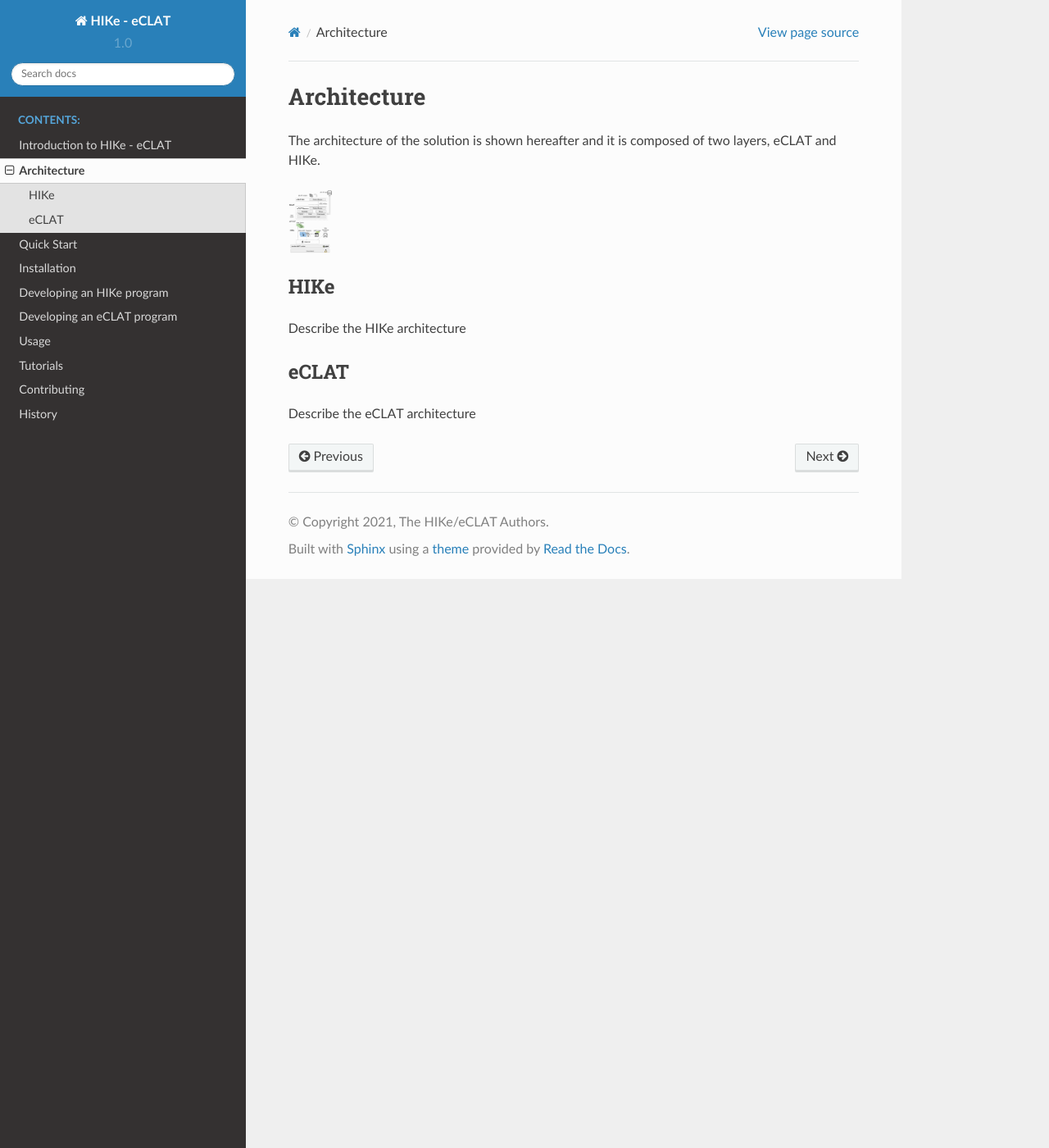
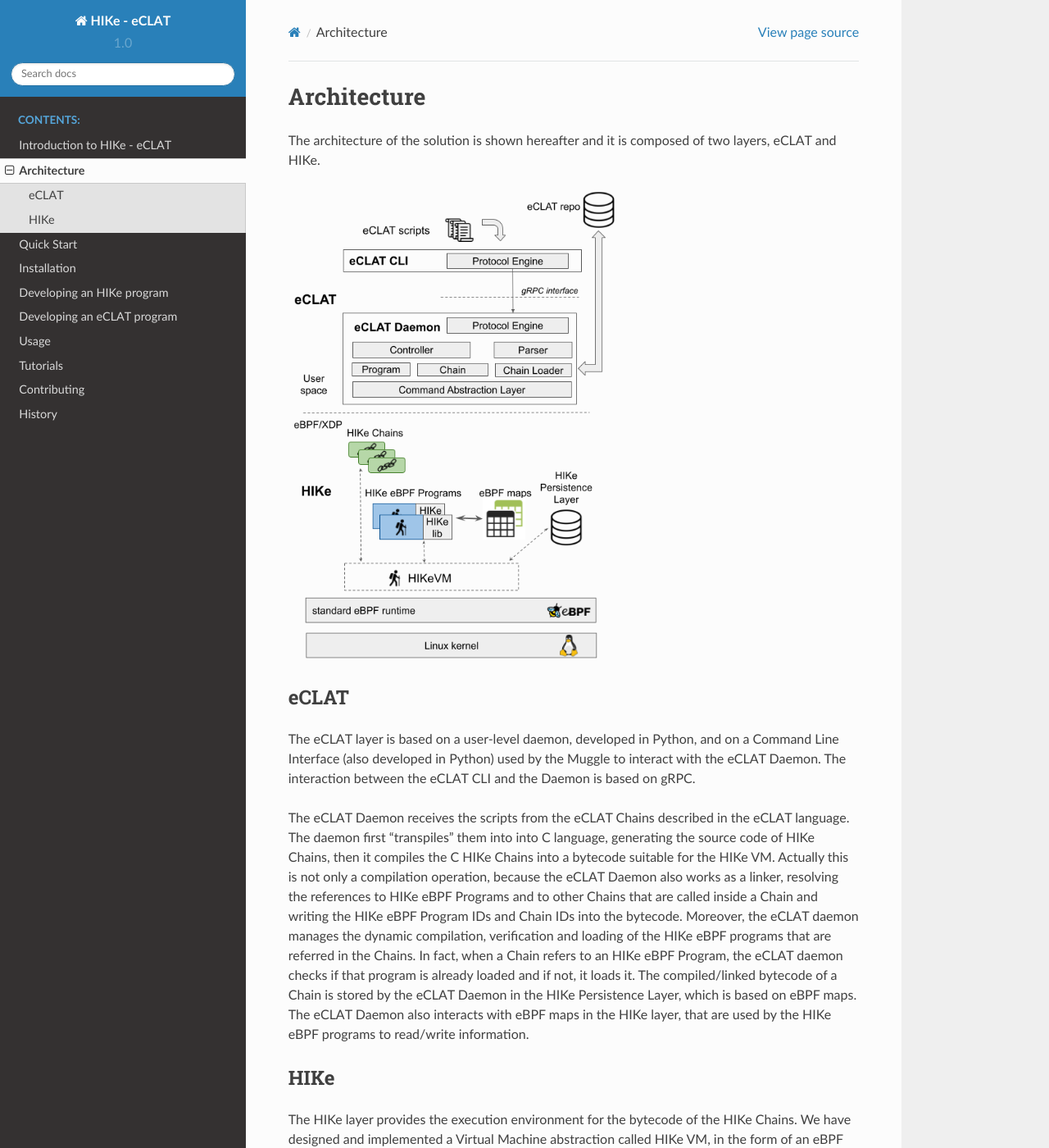
Before and after one commit to hike-eclat/docs, a Sphinx documentation site: the page built from docs/architecture.rst, in a window 1280 px wide and 1400 px high. Shown: the whole window at 82% size. Built offline with Sphinx 7.4.7 and the Read the Docs theme 2.0.0, drawn with Linux system fonts in a browser that asks for light colours; pages that are not in the unit, such as notebooks, are missing from menus; some of the changed text lies outside the part shown.

Commit message:
Update architecture.rst

```diff
--- a/docs/architecture.rst
+++ b/docs/architecture.rst
@@ -6,12 +6,14 @@ The architecture of the solution is shown hereafter and it is composed of two la
 .. https://docs.google.com/drawings/d/1d0Vv5Qungtvin65DelNX1pEuZkuDpRUqJDezE621w8w
 
 .. image:: HIke-eCLAT-overall.png
-   :width: 40pt
+   :width: 300pt
+
+eCLAT
+----
+The eCLAT layer is based on a user-level daemon, developed in Python, and on a Command Line Interface (also developed in Python) used by the Muggle to interact with the eCLAT Daemon. The interaction between the eCLAT CLI and the Daemon is based on gRPC.
+
+The eCLAT Daemon receives the scripts from the eCLAT Chains described in the eCLAT language. The daemon first "transpiles" them into into C language, generating the source code of HIKe Chains, then it compiles the C HIKe Chains into a bytecode suitable for the HIKe VM. Actually this is not only a compilation operation, because the eCLAT Daemon also works as a linker, resolving the references to HIKe eBPF Programs and to other Chains that are called inside a Chain and writing the HIKe eBPF Program IDs and Chain IDs into the bytecode. Moreover, the eCLAT daemon manages the dynamic compilation, verification and loading of the HIKe eBPF programs that are referred in the Chains. In fact, when a Chain refers to an HIKe eBPF Program, the eCLAT daemon checks if that program is already loaded and if not, it loads it. The compiled/linked bytecode of a Chain is stored by the eCLAT Daemon in the HIKe Persistence Layer, which is based on eBPF maps. The eCLAT Daemon also interacts with eBPF maps in the HIKe layer, that are used by the HIKe eBPF programs to read/write information.
 
 HIKe
-----
-Describe the HIKe architecture
-
-eCLAT
 -----
-Describe the eCLAT architecture
+The HIKe layer provides the execution environment for the bytecode of the HIKe Chains. We have designed and implemented a Virtual Machine abstraction called HIKe VM, in the form of an eBPF library that needs to be included in all HIKe eBPF programs. Therefore, to run an eBPF program in the HIKe framework, the source code of the program needs to be slightly modified by adding the calls to the HIKe VM library and the program needs to be recompiled/verified/loaded as any eBPF program.
```
